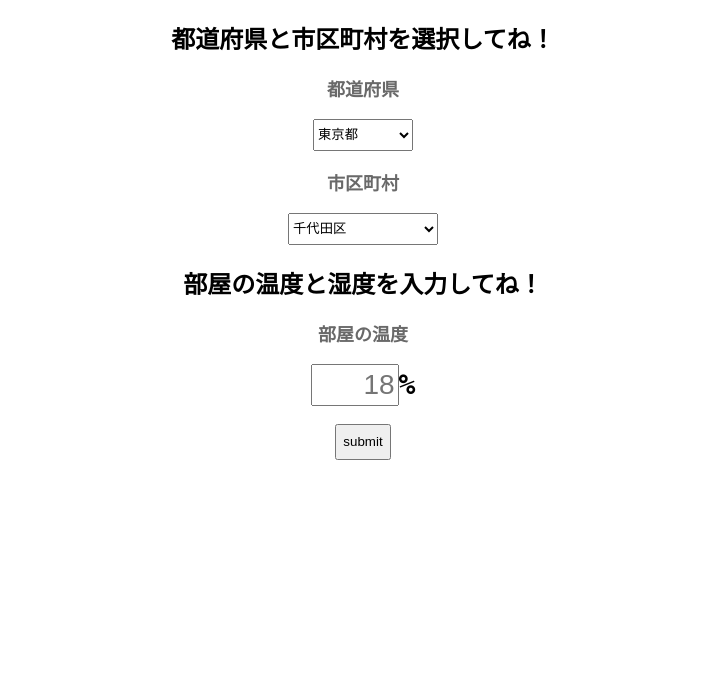
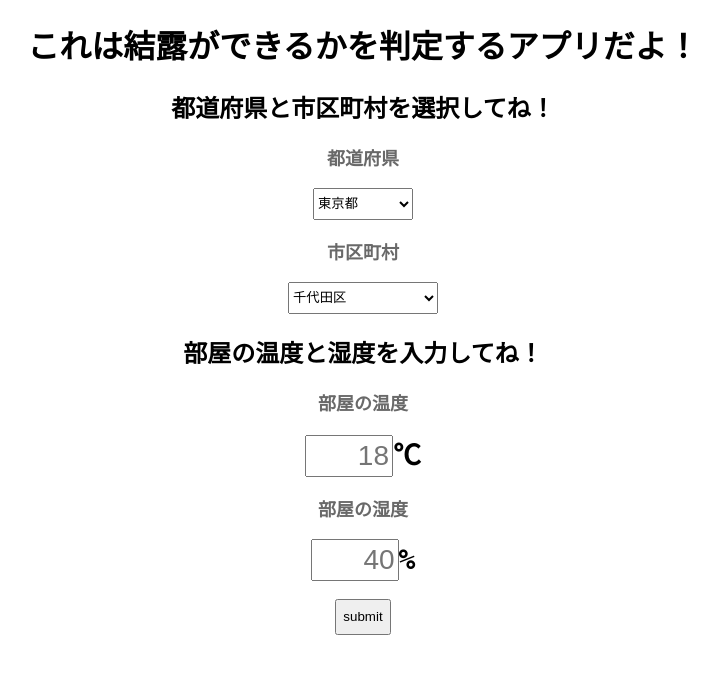
Before and after one commit to kadesh-kk/humidity-bot, a Flask app: page / in a window 1280 px wide. Shown: the top 674 px of the page, without its empty margins (277-994 px from the left). Run offline with Flask 2, Linux system fonts and the light colour scheme.

Commit message:
Add files via upload

```diff
--- a/templates/index.html
+++ b/templates/index.html
@@ -45,6 +45,7 @@
 </head>
 <body>
     <div>
+        <h1>これは結露ができるかを判定するアプリだよ！</h1>
         <form action="/" method="post">
             <h2>都道府県と市区町村を選択してね！</h2>
             <p><b>都道府県</b></p>
@@ -57,7 +58,7 @@
             <br/>
             <h2>部屋の温度と湿度を入力してね！</h2>
             <p><b>部屋の温度</b></p>
-            <input name="temperature" class="integer_type" type="tel" pattern="^-?(0|[1-9][0-9]*)" placeholder="18" required><b class="b_integer>℃</b>
+            <input name="temperature" class="integer_type" type="tel" pattern="^-?(0|[1-9][0-9]*)" placeholder="18" required><b class="b_integer">℃</b>
             <p><b>部屋の湿度</b></p>
                 <input name="humidity" class="integer_type" type="tel" pattern="\d{1,2}" placeholder="40" required><b class="b_integer">%</b>
             <p>
```
